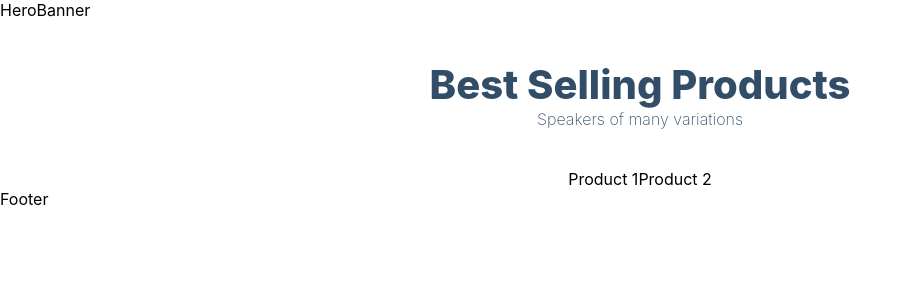
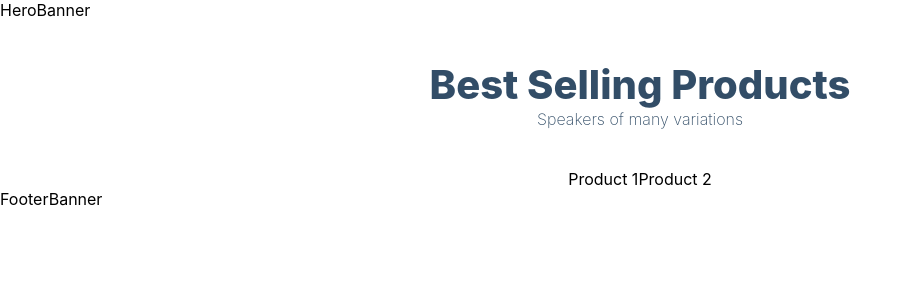
Before and after one commit to Rheaazarraga/e-commerce, a Next.js app: page / in a window 1280 px wide. Shown: the top 300 px of the page, without its empty margins (0-911 px from the left). Built offline with nearby package versions, Linux system fonts and the light colour scheme.

Commit message:
change function to Home, convert to  HeroBanner and FooterBanner components

```diff
--- a/pages/index.js
+++ b/pages/index.js
@@ -2,10 +2,10 @@ import React from 'react';
 
 import { Product, FooterBanner, HeroBanner } from '../components';
 
-const index = () => {
+const Home = () => {
   return (
-    <>
-      HeroBanner
+    <div>
+      <HeroBanner />
 
       <div className="products-heading">
         <h2>Best Selling Products</h2>
@@ -16,9 +16,9 @@ const index = () => {
         {['Product 1', 'Product 2'].map((product) => product)}
       </div>
 
-      Footer
-    </>
+      <FooterBanner />
+    </div>
   )
 }
 
-export default index
+export default Home;
```
